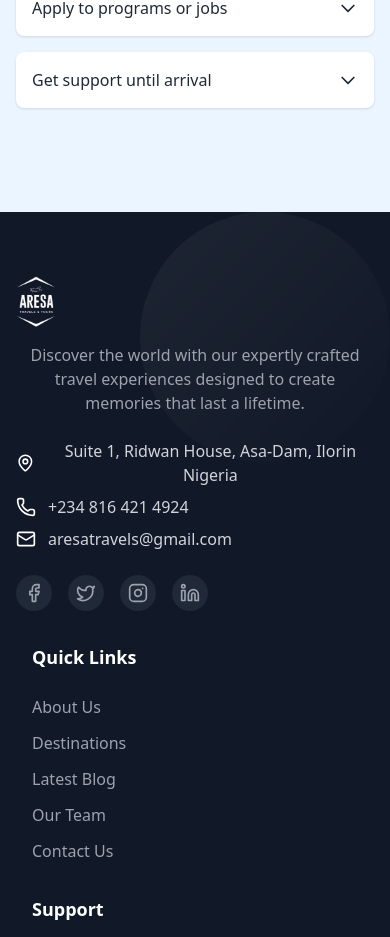
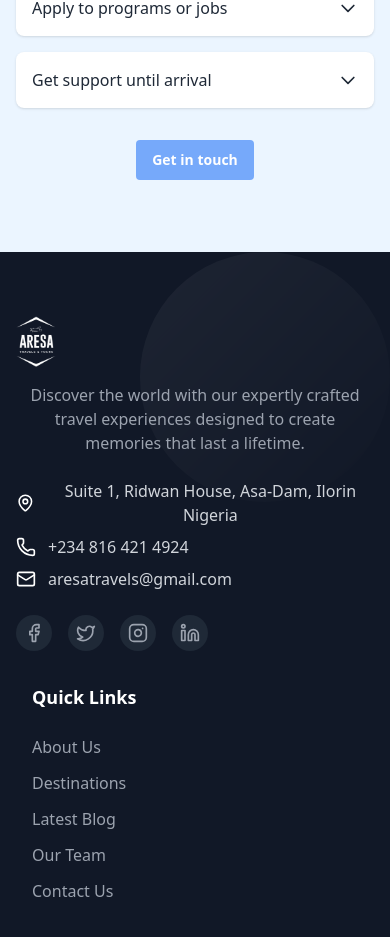
Before and after one commit to AkanniFresh/AresaTravels, a React (Vite) app: page /fullcategories in a window 390 px wide. Shown: the part 2835-3772 px from the top of the page. Built offline with nearby package versions, Linux system fonts and the light colour scheme.

Commit message:
Updated Get in Touch button for mobile responsiveness

```diff
--- a/src/components/HowItWorks.tsx
+++ b/src/components/HowItWorks.tsx
@@ -109,7 +109,7 @@ const HowItWorks: React.FC = () => {
             <a>
               <Button
                 // onClick={handleToggle}
-                className="relative overflow-hidden px-4 py-2 rounded-sm bg-blue-400 text-white font-semibold transition-all duration-300 group hidden lg:block"
+                className="relative overflow-hidden px-4 py-2 rounded-sm bg-blue-400 text-white font-semibold transition-all duration-300 group"
               >
                 <span className="absolute inset-0 bg-gray-800 transform scale-x-0 origin-left transition-transform duration-300 ease-out group-hover:scale-x-100 z-0"></span>
                 <span className="relative z-10 group-hover:text-white transition-colors duration-300">
```
